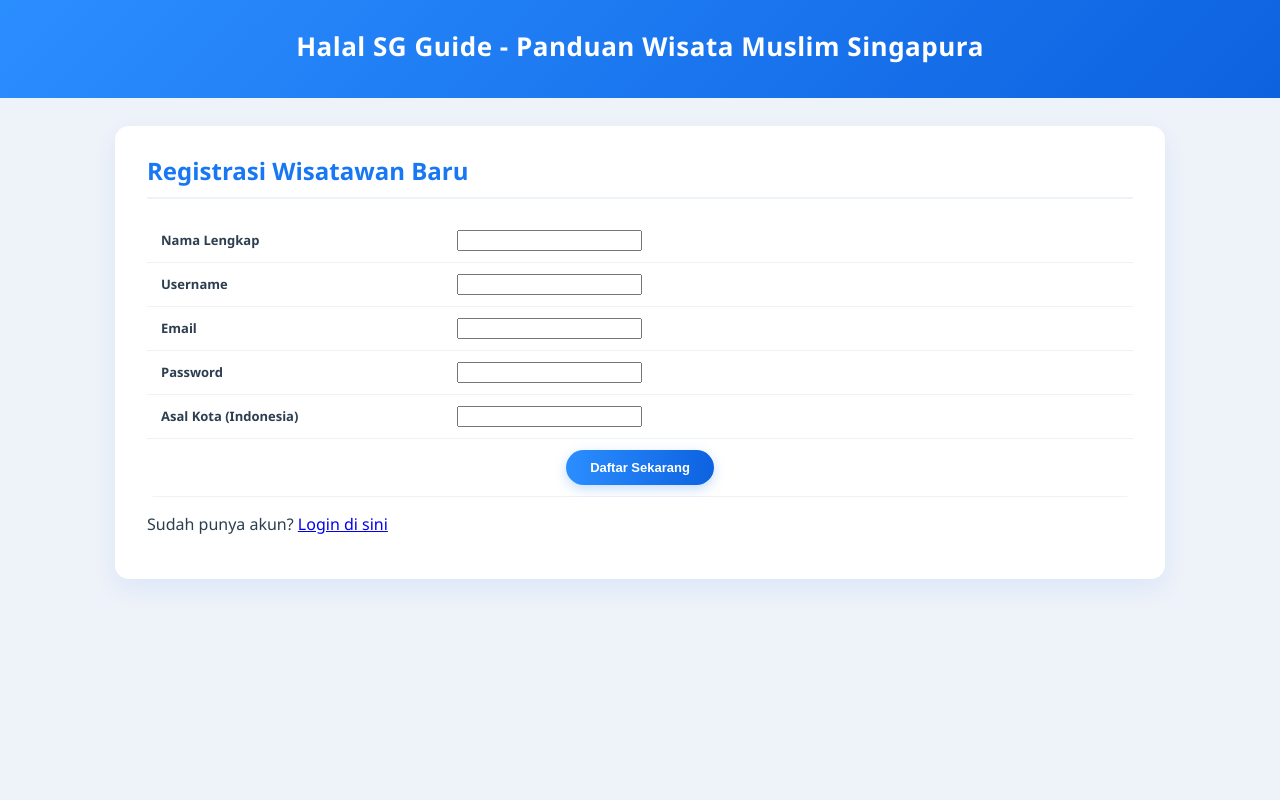
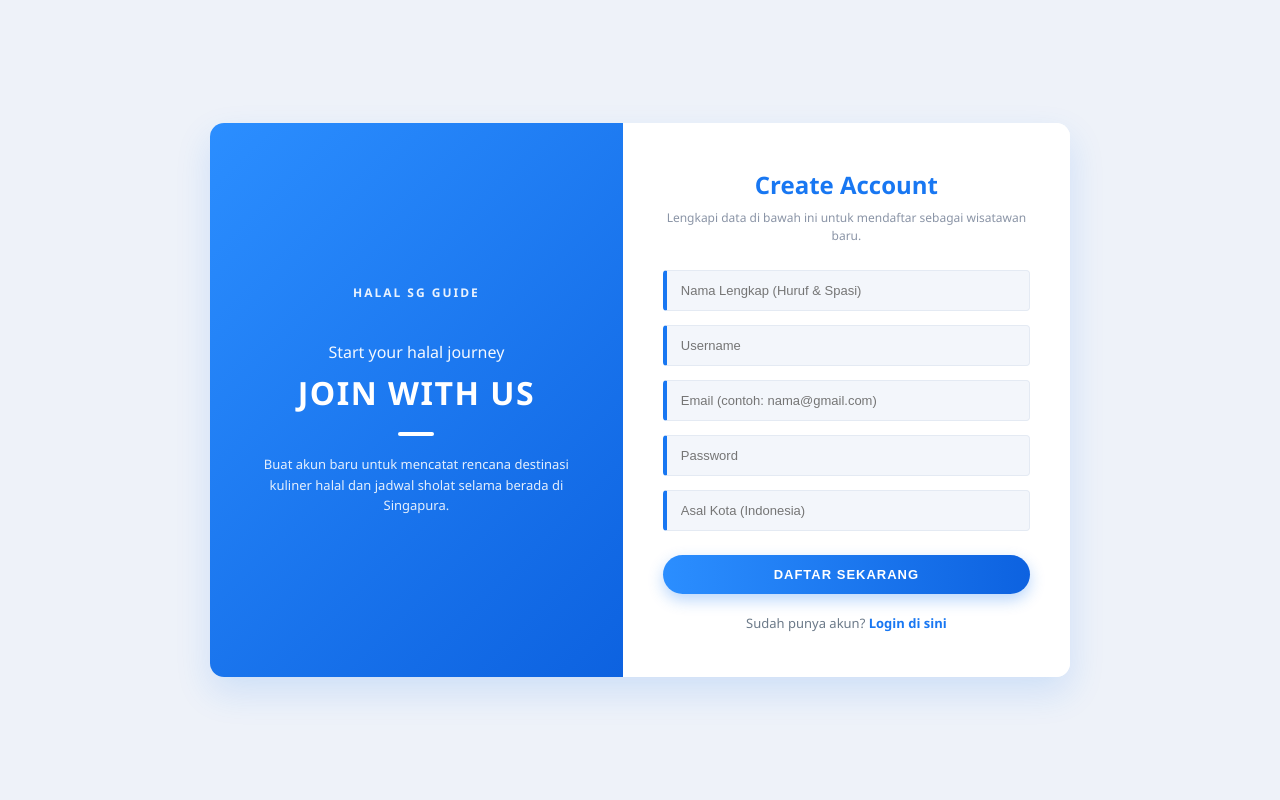
Before and after one commit to KristoforusEvan/Halal-SG-Guide, a PHP site: page /register.php in a window 1280 px wide. Run offline with PHP 8.4, Linux system fonts and the light colour scheme.

Commit message:
new regis

```diff
--- a/TubesPWD_D_7/register.php
+++ b/TubesPWD_D_7/register.php
@@ -54,47 +54,52 @@ if ($_SERVER['REQUEST_METHOD'] === 'POST') {
     <script type="text/javascript" src="js/validasi.js"></script>
 </head>
 <body>
-    <div id="header">
-        <h1>Halal SG Guide - Panduan Wisata Muslim Singapura</h1>
+    <div class="auth-wrapper">
+        <div class="auth-card">
+            <div class="auth-left">
+                <div class="brand-tag">HALAL SG GUIDE</div>
+                <p class="auth-sub">Start your halal journey</p>
+                <h1 class="auth-title">JOIN WITH US</h1>
+                <div class="auth-divider"></div>
+                <p class="auth-desc">
+                    Buat akun baru untuk mencatat rencana destinasi kuliner halal dan jadwal sholat selama berada di Singapura.
+                </p>
             </div>
 
-    <div class="container">
-        <h2>Registrasi Wisatawan Baru</h2>
+            <div class="auth-right">
+                <h2 class="form-heading">Create Account</h2>
+                <p class="form-subtext">Lengkapi data di bawah ini untuk mendaftar sebagai wisatawan baru.</p>
+
                 <?php
                 if ($pesan !== '') {
                     echo '<p class="' . $tipe . '">' . htmlspecialchars($pesan) . '</p>';
                 }
                 ?>
+
                 <form action="register.php" method="post" onsubmit="return fn_ValRegister();">
-            <table>
-                <tr>
-                    <td style="width:30%;"><label for="nama"><strong>Nama Lengkap</strong></label></td>
-                    <td><input type="text" id="nama" name="nama" /></td>
-                </tr>
-                <tr>
-                    <td><label for="username"><strong>Username</strong></label></td>
-                    <td><input type="text" id="username" name="username" /></td>
-                </tr>
-                <tr>
-                    <td><label for="email"><strong>Email</strong></label></td>
-                    <td><input type="text" id="email" name="email" /></td>
-                </tr>
-                <tr>
-                    <td><label for="password"><strong>Password</strong></label></td>
-                    <td><input type="password" id="password" name="password" /></td>
-                </tr>
-                <tr>
-                    <td><label for="asal_kota"><strong>Asal Kota (Indonesia)</strong></label></td>
-                    <td><input type="text" id="asal_kota" name="asal_kota" /></td>
-                </tr>
-                <tr>
-                    <td colspan="2" style="text-align:center;">
-                        <input type="submit" class="btn" value="Daftar Sekarang" />
-                    </td>
-                </tr>
-            </table>
+                    <div class="input-box">
+                        <input type="text" id="nama" name="nama" placeholder="Nama Lengkap (Huruf &amp; Spasi)" />
+                    </div>
+                    <div class="input-box">
+                        <input type="text" id="username" name="username" placeholder="Username" />
+                    </div>
+                    <div class="input-box">
+                        <input type="text" id="email" name="email" placeholder="Email (contoh: nama@gmail.com)" />
+                    </div>
+                    <div class="input-box">
+                        <input type="password" id="password" name="password" placeholder="Password" />
+                    </div>
+                    <div class="input-box">
+                        <input type="text" id="asal_kota" name="asal_kota" placeholder="Asal Kota (Indonesia)" />
+                    </div>
+                    <input type="submit" class="btn-pill" value="Daftar Sekarang" />
                 </form>
-        <p>Sudah punya akun? <a href="index.php">Login di sini</a></p>
+
+                <div class="auth-footer">
+                    Sudah punya akun? <a href="index.php">Login di sini</a>
+                </div>
+            </div>
+        </div>
     </div>
 </body>
 </html>
```
Lines whose indentation alone changed are shown as unchanged.
